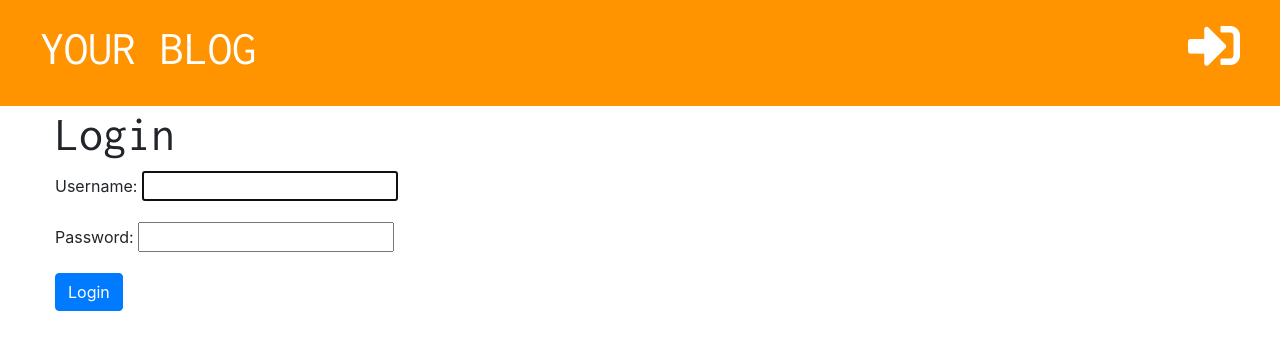
After one commit to elisaZeneli/myblog, a Django app: page /accounts/login/ in a window 1280 px wide. The commit adds this page. Shown: the top 350 px of the page. Run offline with Django 3.2, Linux system fonts and the light colour scheme; some libraries are stand-ins or nearby versions.

Commit message:
Add login functionality

```diff
--- a/blog/templates/blog/base.html
+++ b/blog/templates/blog/base.html
@@ -3,7 +3,7 @@
 <html>
 <head>
     <meta charset="UTF-8">
-    <title></title>
+    <title>{% block title %}{% endblock %}</title>
     <link href="https://fonts.googleapis.com/css2?family=Inconsolata&display=swap" rel="stylesheet">
     <link href="https://stackpath.bootstrapcdn.com/bootstrap/4.5.2/css/bootstrap.min.css" rel="stylesheet">
     <link href="{% static 'css/blog.css' %}" rel="stylesheet">
@@ -13,6 +13,8 @@
         {% if user.is_authenticated %}
             <a href="{% url "post_draft_list" %}" class="top-menu"><i class="fab fa-firstdraft fa-2x" style="color:white"></i></a>
             <a href="{% url "post_new" %}" class="top-menu"><i class="fas fa-plus fa-2x" style="color:white"></i></a>
+        {% else %}
+            <a href="{% url "login" %}" class="top-menu"><i class="fas fa-sign-in-alt fa-2x"></i></a>
         {% endif %}
         <h1><a href="{% url "post_list" %}">YOUR BLOG</a></h1>
     </div>
--- a/blog/templates/blog/post_detail.html
+++ b/blog/templates/blog/post_detail.html
@@ -1,4 +1,7 @@
 {% extends 'blog/base.html' %}
+
+{% block title %}{{ post.title }}{% endblock %}
+
 {% block content %}
     <div class="post">
         {% if post.published_date %}
--- a/blog/templates/blog/post_draft_list.html
+++ b/blog/templates/blog/post_draft_list.html
@@ -1,4 +1,6 @@
 {% extends 'blog/base.html' %}
+
+{% block title %}My Drafts{% endblock %}
 
 {% block content %}
     {% for post in posts %}
--- a/blog/templates/blog/post_edit.html
+++ b/blog/templates/blog/post_edit.html
@@ -1,4 +1,6 @@
 {% extends 'blog/base.html' %}
+
+{% block title %}{{ post.title }}{% endblock %}
 
 {% block content  %}
     <h1>New Post</h1>
--- a/blog/templates/blog/post_list.html
+++ b/blog/templates/blog/post_list.html
@@ -1,4 +1,6 @@
 {% extends 'blog/base.html' %}
+{% block title%}Home{% endblock %}
+
 {% block content %}
                 {% for post in posts %}
                     <div class="post">
--- /dev/null
+++ b/blog/templates/registration/login.html
@@ -0,0 +1,12 @@
+{% extends 'blog/base.html' %}
+
+{% block title %}Login In{% endblock %}
+
+{% block content %}
+    <h2>Login</h2>
+    <form method="post">
+        {% csrf_token %}
+        {{ form.as_p }}
+        <button type="submit" class="btn btn-primary">Login</button>
+    </form>
+{% endblock %}
--- a/blog/urls.py
+++ b/blog/urls.py
@@ -1,5 +1,6 @@
 from django.urls import path
 from . import views
+from django.contrib.auth import views as auth_views
 
 urlpatterns = [
     path('', views.post_list, name='post_list'),
@@ -8,4 +9,5 @@ urlpatterns = [
     path('post/<int:pk>/edit/', views.post_edit, name='post_edit'),
     path('drafts/', views.post_draft_list, name='post_draft_list'),
     path('post/<int:pk>/publish/', views.post_publish, name='post_publish'),
+    path('accounts/login/', auth_views.LoginView.as_view(), name='login'),
 ]
--- a/mysite/settings.py
+++ b/mysite/settings.py
@@ -27,6 +27,7 @@ DEBUG = True
 
 ALLOWED_HOSTS = []
 
+LOGIN_REDIRECT_URL = 'post_list'
 
 # Application definition
 
```
Also changed, not shown: blog/views.py (+6 -4 lines), db.sqlite3.
